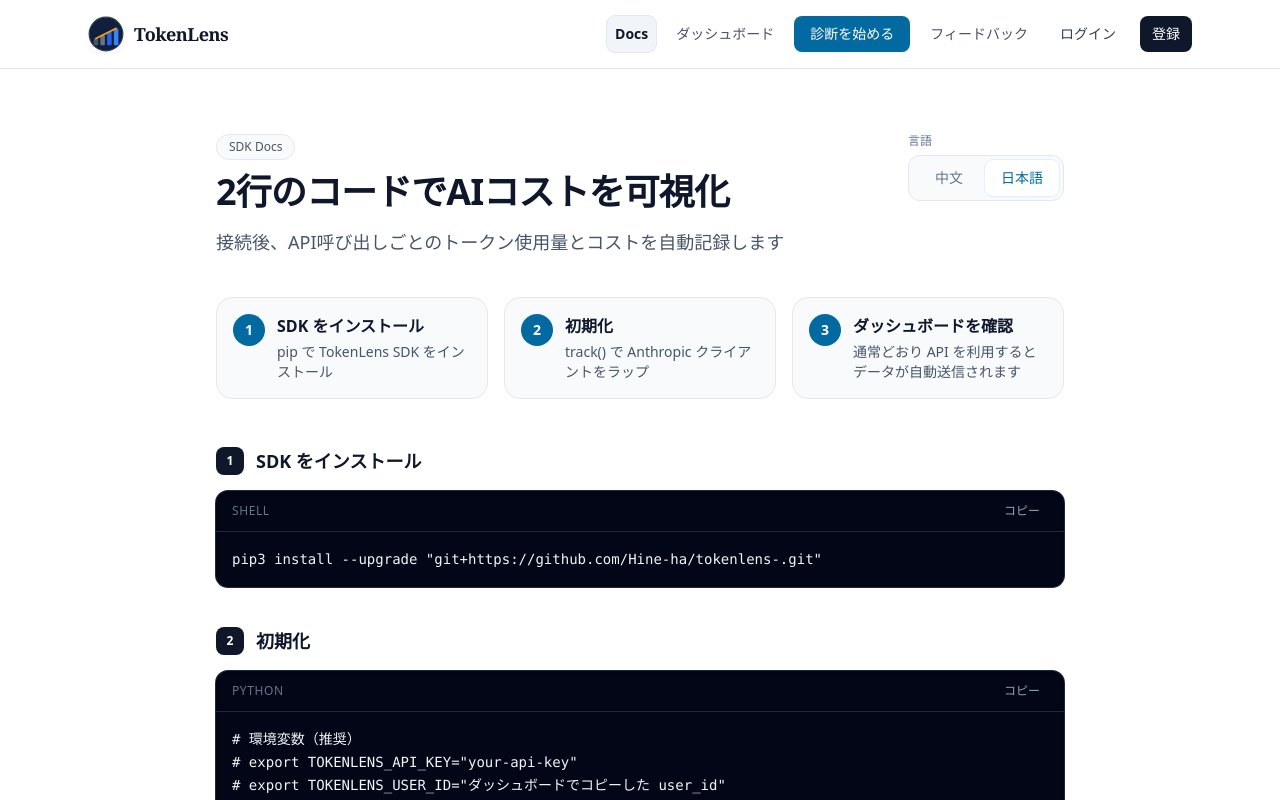
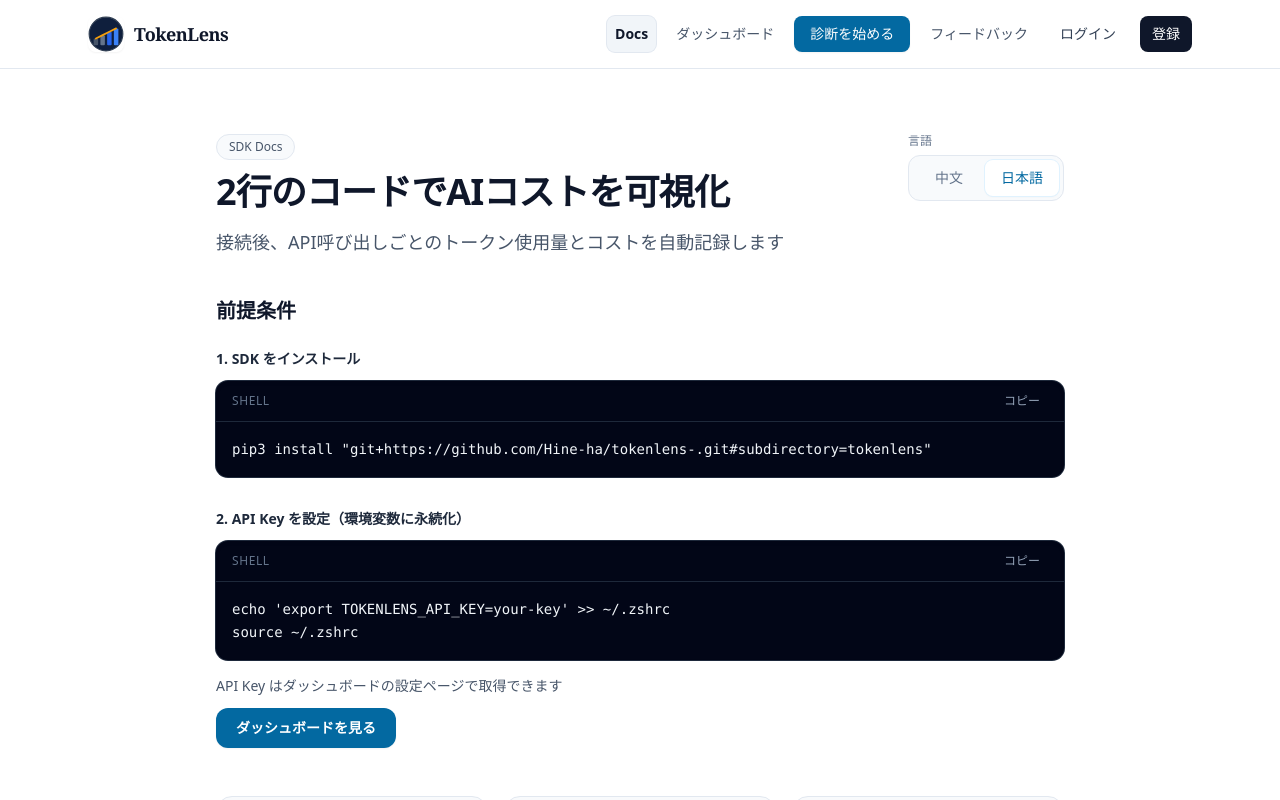
Before and after one commit to Hine-ha/ai-cost-pilot, a Next.js app: page /docs in a window 1280 px wide. Shown: the top 800 px of the page. Built offline with nearby package versions, Linux system fonts and the light colour scheme; no server answers.

Commit message:
Add prerequisites section to docs page

```diff
--- a/src/app/docs/page.tsx
+++ b/src/app/docs/page.tsx
@@ -104,6 +104,41 @@
           </div>
         </div>
 
+        <section className="mb-12">
+          <h2 className="text-xl font-semibold text-slate-900">{t.prereqTitle}</h2>
+          <div className="mt-6 space-y-8">
+            <div>
+              <h3 className="mb-3 text-sm font-semibold text-slate-800">
+                1. {t.prereqInstallLabel}
+              </h3>
+              <CodeBlock
+                code={t.codePrereqInstall}
+                language="shell"
+                copyLabel={t.copy}
+                copiedLabel={t.copied}
+              />
+            </div>
+            <div>
+              <h3 className="mb-3 text-sm font-semibold text-slate-800">
+                2. {t.prereqApiKeyLabel}
+              </h3>
+              <CodeBlock
+                code={t.codePrereqApiKey}
+                language="shell"
+                copyLabel={t.copy}
+                copiedLabel={t.copied}
+              />
+              <p className="mt-4 text-sm text-slate-600">{t.prereqApiKeyNote}</p>
+              <Link
+                href="/dashboard"
+                className="mt-3 inline-flex items-center justify-center rounded-xl bg-sky-700 px-5 py-2.5 text-sm font-semibold text-white shadow-sm transition hover:bg-sky-800"
+              >
+                {t.viewDashboard}
+              </Link>
+            </div>
+          </div>
+        </section>
+
         <ol className="mb-12 grid gap-4 md:grid-cols-3">
           {STEPS.map((step, index) => (
             <li
--- a/src/lib/i18n/docs.ts
+++ b/src/lib/i18n/docs.ts
@@ -16,8 +16,16 @@
     feedback: "反馈",
     copy: "复制",
     copied: "已复制",
+    prereqTitle: "前提条件",
+    prereqInstallLabel: "安装 SDK",
+    prereqApiKeyLabel: "设置 API Key（写入环境变量，永久生效）",
+    prereqApiKeyNote: "API Key 在仪表盘的设置页面获取",
+    codePrereqInstall:
+      'pip3 install "git+https://github.com/Hine-ha/tokenlens-.git#subdirectory=tokenlens"',
+    codePrereqApiKey: `echo 'export TOKENLENS_API_KEY=你的key' >> ~/.zshrc
+source ~/.zshrc`,
     codeStep1:
-      'pip3 install --upgrade "git+https://github.com/Hine-ha/tokenlens-.git"',
+      'pip3 install "git+https://github.com/Hine-ha/tokenlens-.git#subdirectory=tokenlens"',
     codeStep2: `# 环境变量（推荐）
 # export TOKENLENS_API_KEY="your-api-key"
 # export TOKENLENS_USER_ID="dashboard 上复制的 user_id"
@@ -58,8 +66,16 @@
     feedback: "フィードバック",
     copy: "コピー",
     copied: "コピーしました",
+    prereqTitle: "前提条件",
+    prereqInstallLabel: "SDK をインストール",
+    prereqApiKeyLabel: "API Key を設定（環境変数に永続化）",
+    prereqApiKeyNote: "API Key はダッシュボードの設定ページで取得できます",
+    codePrereqInstall:
+      'pip3 install "git+https://github.com/Hine-ha/tokenlens-.git#subdirectory=tokenlens"',
+    codePrereqApiKey: `echo 'export TOKENLENS_API_KEY=your-key' >> ~/.zshrc
+source ~/.zshrc`,
     codeStep1:
-      'pip3 install --upgrade "git+https://github.com/Hine-ha/tokenlens-.git"',
+      'pip3 install "git+https://github.com/Hine-ha/tokenlens-.git#subdirectory=tokenlens"',
     codeStep2: `# 環境変数（推奨）
 # export TOKENLENS_API_KEY="your-api-key"
 # export TOKENLENS_USER_ID="ダッシュボードでコピーした user_id"
```
